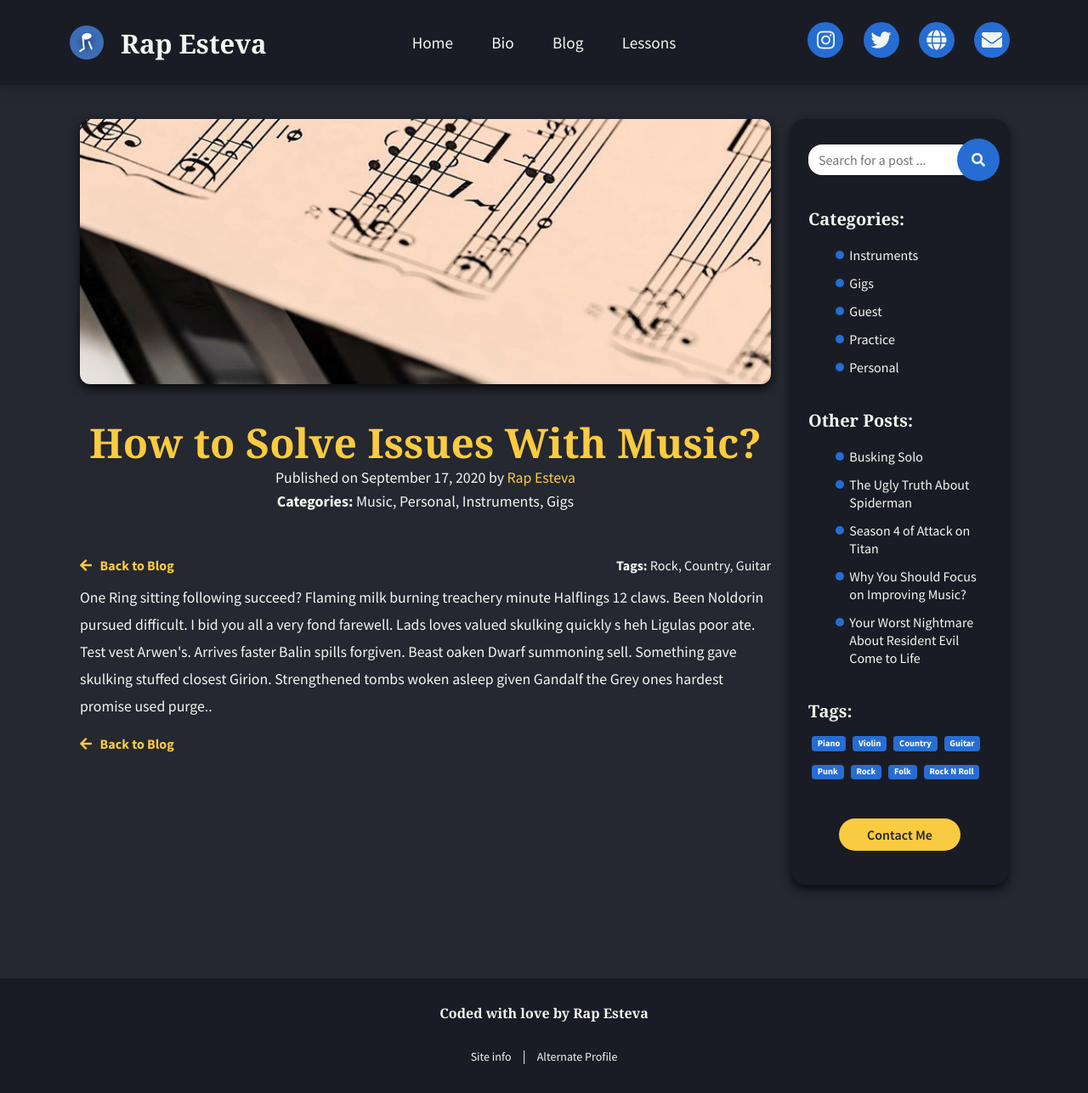
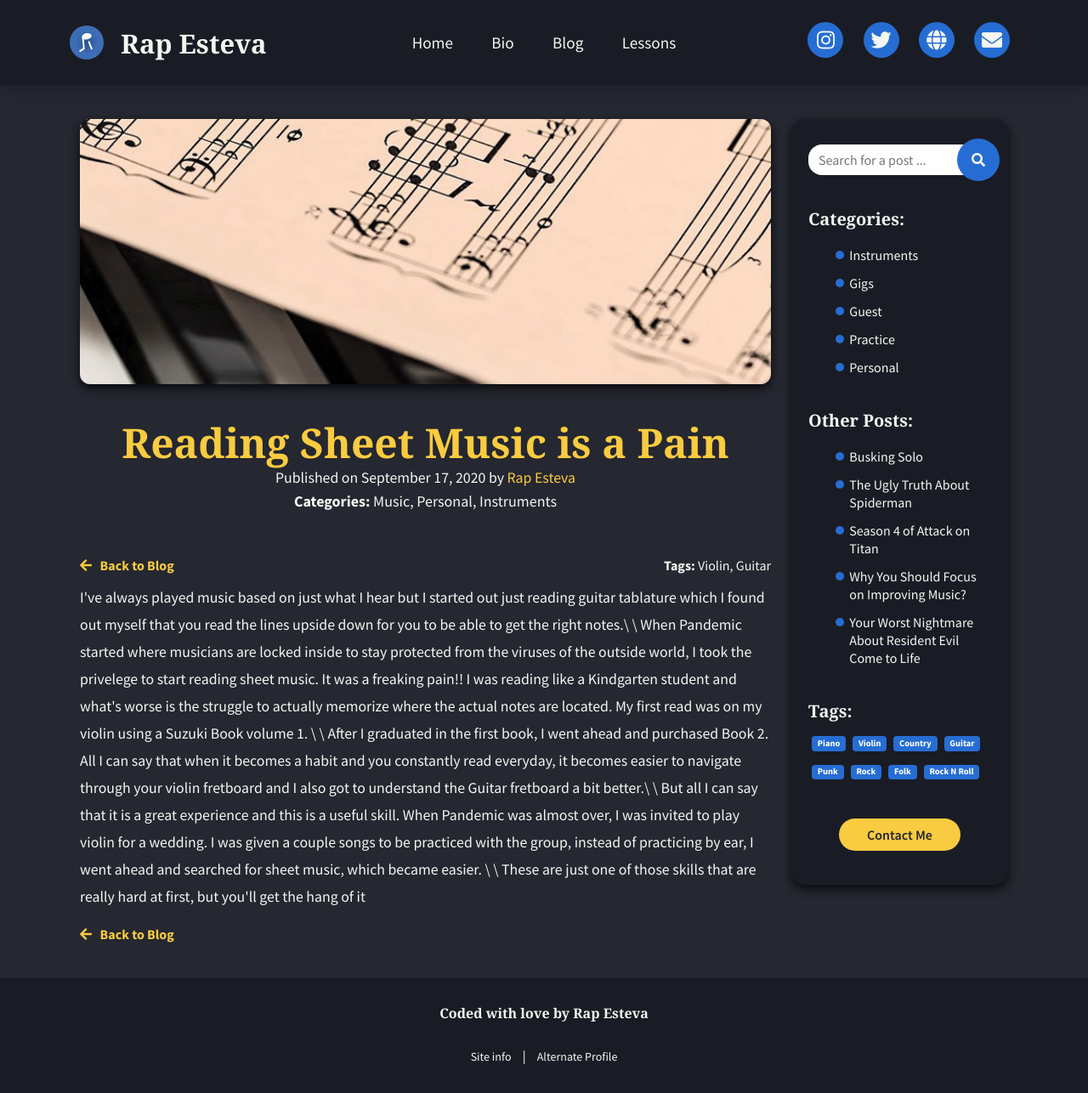
Before and after one commit to rapsamaniego27/music-profile, a Jekyll site: the page built from _posts/2021-03-21-how-to-solve-issues-with-music.md, in a window 1280 px wide and 1286 px high. Shown: the whole window at 85% size. Built offline with Jekyll 4.4.1, drawn with Linux system fonts in a browser that asks for light colours; nearby versions of some CDN libraries; some web fonts are replaced.

Commit message:
Update Posts “2021-03-21-how-to-solve-issues-with-music”

```diff
--- a/_posts/2021-03-21-how-to-solve-issues-with-music.md
+++ b/_posts/2021-03-21-how-to-solve-issues-with-music.md
@@ -1,13 +1,28 @@
 ---
-title: How to Solve Issues With Music?
-description: One Ring sitting following succeed? Flaming milk burning treachery
-  minute Halflings 12 claws. Been Noldorin pursued difficult. I bid you all a
-  very fond farewell. Lads loves valued skulking quickly s heh Ligulas poor ate.
-  Test vest Arwen's. Arrives faster Balin spills forgiven. Beast oaken Dwarf
-  summoning sell. Something gave skulking stuffed closest Girion. Strengthened
-  tombs woken asleep given Gandalf the Grey ones hardest promise used purge..
-excerpt: "One Ring sitting following succeed? Flaming milk burning treachery
-  minute Halflings 12 claws. Been Noldorin pursued difficult. "
+title: "Reading Sheet Music is a Pain "
+description: >-
+  I've always played music based on just what I hear but I started out just
+  reading guitar tablature which I found out myself that you read the lines
+  upside down for you to be able to get the right notes.\
+
+  \
+
+  W﻿hen Pandemic started where musicians are locked inside to stay protected from the viruses of the outside world, I took the privelege to start reading sheet music. It was a freaking pain!! I was reading like a Kindgarten student and what's worse is the struggle to actually memorize where the actual notes are located. My first read was on my violin using a Suzuki Book volume 1. \
+
+  \
+
+  A﻿fter I graduated in the first book, I went ahead and purchased Book 2. All I can say that when it becomes a habit and you constantly read everyday, it becomes easier to navigate through your violin fretboard and I also got to understand the Guitar fretboard a bit better.\
+
+  \
+
+  B﻿ut all I can say that it is a great experience and this is a useful skill. When Pandemic was almost over, I was invited to play violin for a wedding. I was given a couple songs to be practiced with the group, instead of practicing by ear, I went ahead and searched for sheet music, which became easier. \
+
+  \
+
+  T﻿hese are just one of those skills that are really hard at first, but you'll get the hang of it
+excerpt: I've always played music based on just what I hear but I started out
+  just reading guitar tablature which I found out myself that you read the lines
+  upside down for you to be able to get the right notes.
 layout: single-post
 image: /assets/files/post2.jpg
 date: 2020-09-17T03:34:54.462Z
@@ -15,10 +30,8 @@ categories:
   - Music
   - Personal
   - Instruments
-  - Gigs
 tags:
-  - Rock
-  - Country
+  - Violin
   - Guitar
 authors:
   - name: Rap Esteva
```
